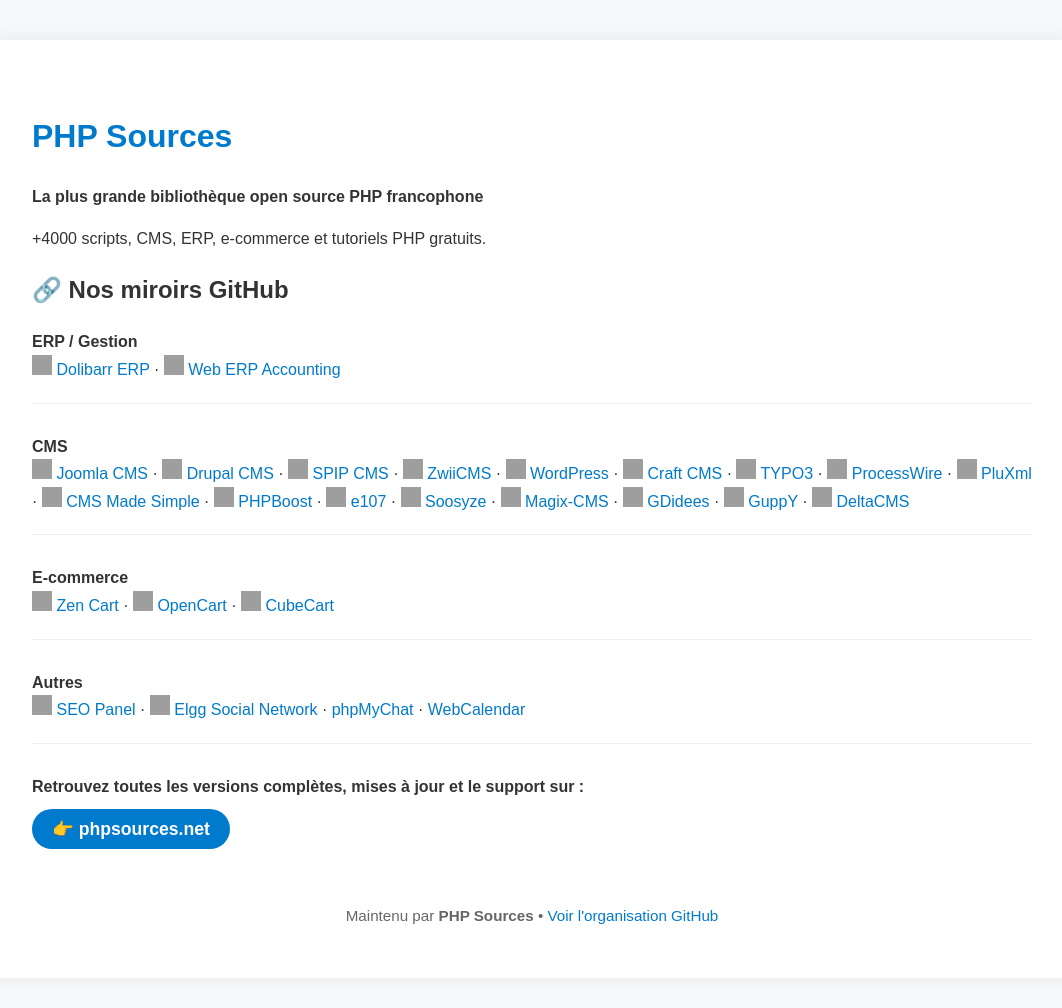
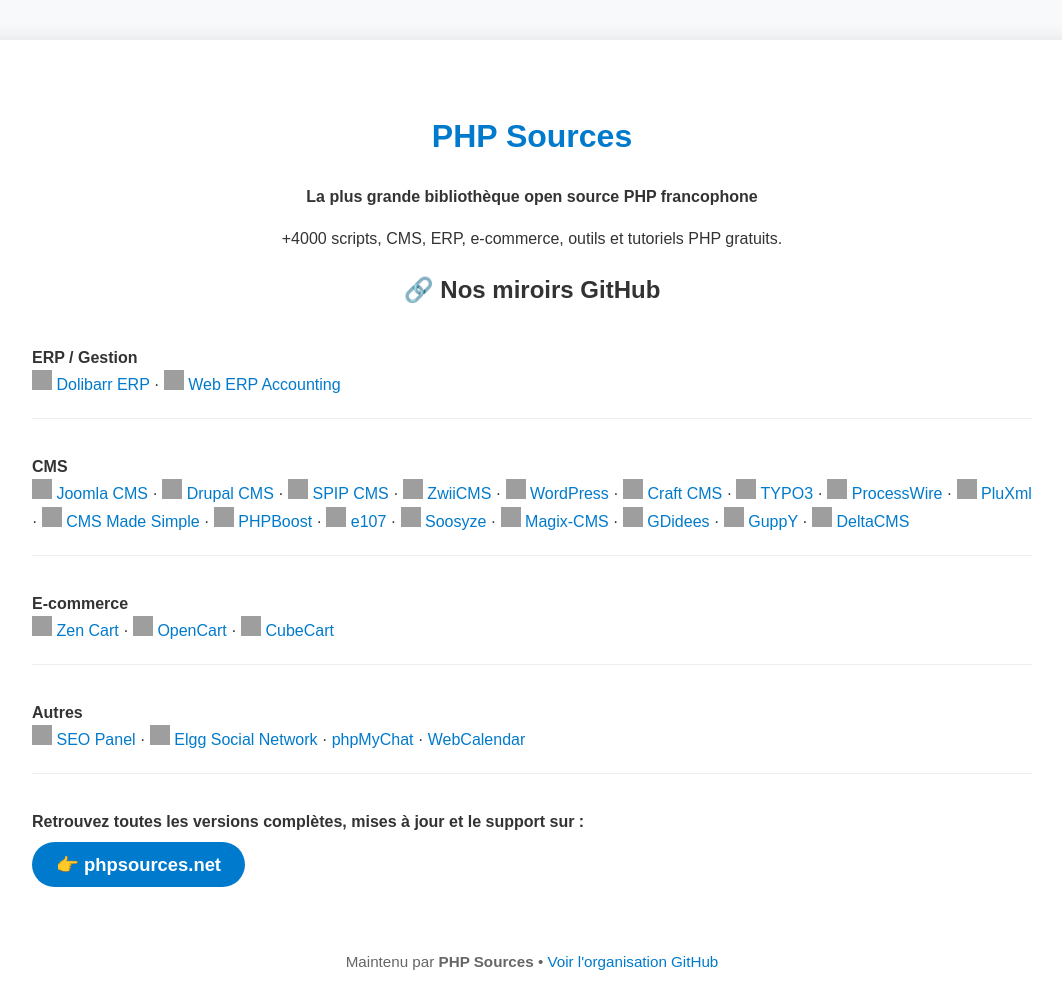
Before and after one commit to PHP-Sources/php-sources.github.io, a plain HTML site: page index.html in a window 1280 px wide. Shown: the whole page, without its empty margins (108-1170 px from the left). Drawn offline with Linux system fonts and the light colour scheme; grey boxes are pictures that could not be loaded.

Commit message:
Update index.html

```diff
--- a/index.html
+++ b/index.html
@@ -2,7 +2,7 @@
 <html lang="fr">
 <head>
     <meta charset="UTF-8">
-    <meta name="description" content="PHP Sources - Bibliothèque open source PHP : +4000 scripts, CMS, ERP, e-commerce et outils gratuits. Miroirs GitHub officiels.">
+    <meta name="description" content="PHP Sources - +4000 scripts PHP open source : CMS, ERP, e-commerce, outils et plus. Miroirs GitHub officiels et mises à jour régulières.">
     <meta name="viewport" content="width=device-width, initial-scale=1.0">
     <title>PHP Sources - Bibliothèque Open Source PHP</title>
 
@@ -20,18 +20,24 @@
             background: #f8f9fa;
             color: #333;
         }
-        h1 { color: #007ACC; }
+        h1 { color: #007ACC; text-align: center; }
         .badge {
             background: #007ACC;
             color: white;
-            padding: 10px 20px;
-            border-radius: 25px;
+            padding: 12px 24px;
+            border-radius: 30px;
             text-decoration: none;
             font-weight: bold;
-            font-size: 1.1em;
+            font-size: 1.15em;
         }
+        .category {
+            margin: 35px 0;
+            padding-bottom: 20px;
+            border-bottom: 1px solid #eee;
+        }
+        .category:last-child { border-bottom: none; }
         ul { list-style: none; padding: 0; }
-        li { margin: 12px 0; font-size: 1.08em; }
+        li { margin: 10px 0; font-size: 1.08em; }
         a { color: #007ACC; text-decoration: none; }
         a:hover { text-decoration: underline; }
         .container {
@@ -40,25 +46,19 @@
             background: white;
             padding: 50px;
             border-radius: 12px;
-            box-shadow: 0 0 20px rgba(0,0,0,0.08);
+            box-shadow: 0 0 20px rgba(0,0,0,0.1);
         }
-        .category {
-            margin-bottom: 30px;
-            padding-bottom: 20px;
-            border-bottom: 1px solid #eee;
-        }
-        .category:last-child { border-bottom: none; }
-        footer { text-align: center; color: #666; margin-top: 60px; font-size: 0.95em; }
+        footer { text-align: center; color: #666; margin-top: 70px; font-size: 0.95em; }
     </style>
 </head>
 <body>
     <div class="container">
         <h1>PHP Sources</h1>
-        <p><strong>La plus grande bibliothèque open source PHP francophone</strong></p>
+        <p style="text-align:center;"><strong>La plus grande bibliothèque open source PHP francophone</strong></p>
 
-        <p>+4000 scripts, CMS, ERP, e-commerce et tutoriels PHP gratuits.</p>
+        <p style="text-align:center;">+4000 scripts, CMS, ERP, e-commerce, outils et tutoriels PHP gratuits.</p>
 
-        <h2>🔗 Nos miroirs GitHub</h2>
+        <h2 style="text-align:center;">🔗 Nos miroirs GitHub</h2>
 
         <div class="category">
             <strong>ERP / Gestion</strong><br>
```
